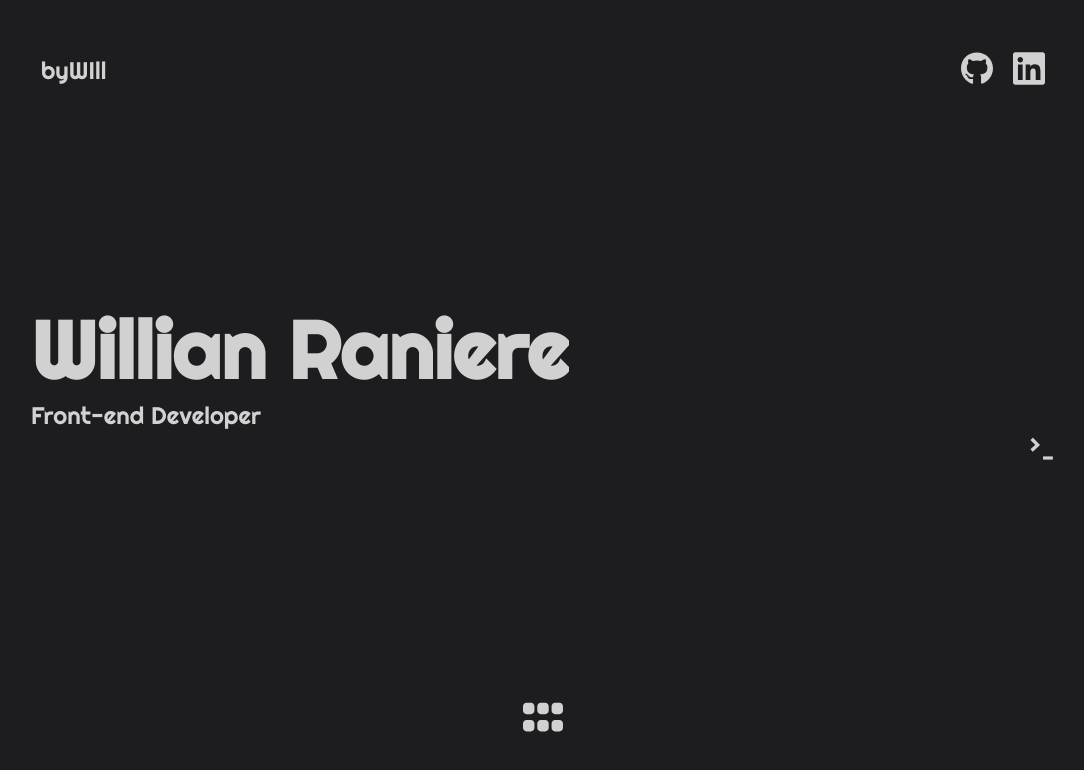
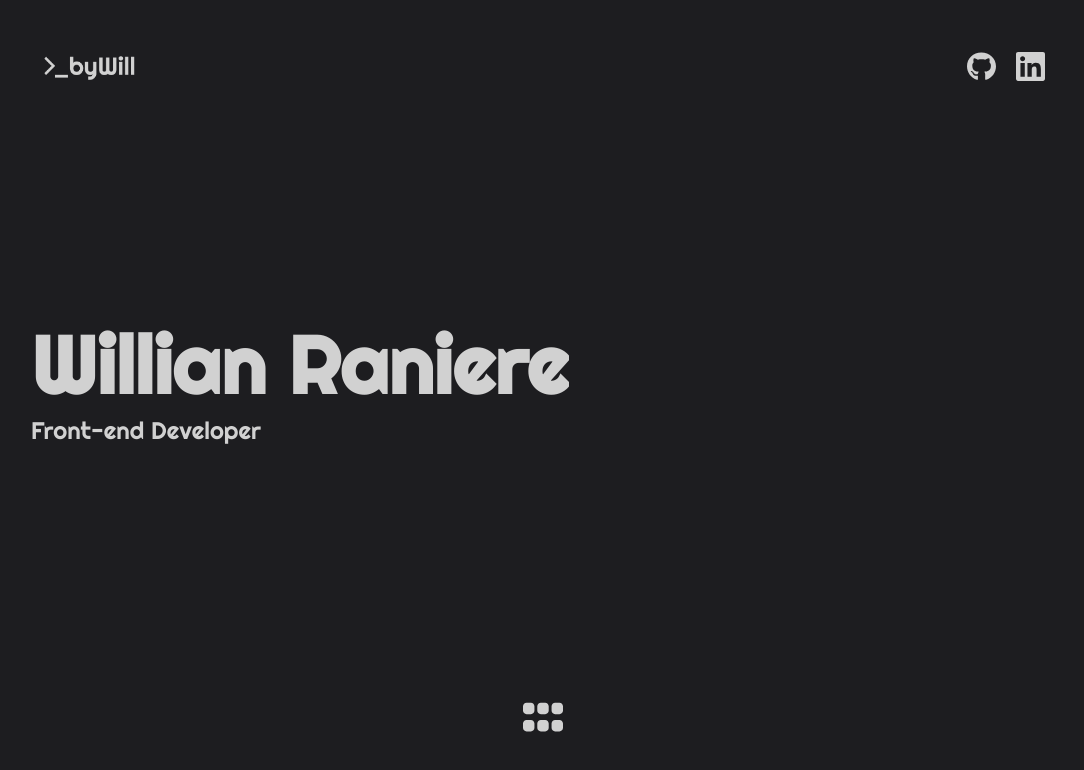
Before and after one commit to bywillsilva/card, a plain HTML site: page index.html in a window 1280 px wide. Shown: the whole page, without its empty margins (97-1181 px from the left). Drawn offline with Linux system fonts and the light colour scheme.

Commit message:
Adicionando logo e melhorando design

```diff
--- a/css/style.css
+++ b/css/style.css
@@ -119,11 +119,11 @@ nav > ul > div {
 }
 
 .icon {
-    width: 2rem;
+    width: 1.8rem;
 }
 
-nav > ul > li:nth-child(1) {
-    font-size: var(--text);
+nav > ul > li:nth-child(1) > img {
+    width: 6rem;
 }
 
 nav > ul li {
@@ -177,18 +177,6 @@ nav > ul li:hover {
     z-index: 1;
 
     animation: animate 2s infinite;
-}
-
-.home > #terminal {
-    background-image: var(--gradient);
-    background-clip: text;
-    -webkit-background-clip: text;
-    -webkit-text-fill-color: transparent;
-    background-size: 500%;
-    animation: animate-text 5s linear infinite;
-
-    font-size: var(--text);
-    align-self: flex-end;
 }
 
 .none {
--- a/index.html
+++ b/index.html
@@ -5,6 +5,7 @@
         <meta http-equiv="X-UA-Compatible" content="IE=edge" />
         <meta name="viewport" content="width=device-width, initial-scale=1.0" />
         <link rel="stylesheet" href="./css/style.css" />
+        <link rel="shortcut icon" href="./icons/favicon.png" type="image/x-icon">
         <title translate="no">byWill</title>
     </head>
     <body class="flex-column center">
@@ -12,7 +13,9 @@
             <header class="flex-column">
                 <nav>
                     <ul class="flex-row">
-                        <li class="title" translate="no">byWIll</li>
+                        <li class="title">
+                            <img src="./icons/logo.png">
+                        </li>
                         <div class="flex-row">
                             <li
                                 ><a href="https://github.com/bywillsilva" target="_blank"
@@ -36,7 +39,6 @@
                     <h1 id="mainTitle" translate="no">Willian Raniere</h1>
                     <p translate="no" id="mainText">Front-end Developer</p>
                 </div>
-                <span id="terminal">>_</span>
                 <img id="grid" src="./icons/grid-icon.svg" />
             </section>
 
```
Also changed, not shown: icons/favicon.png (added), icons/logo.png (added).
